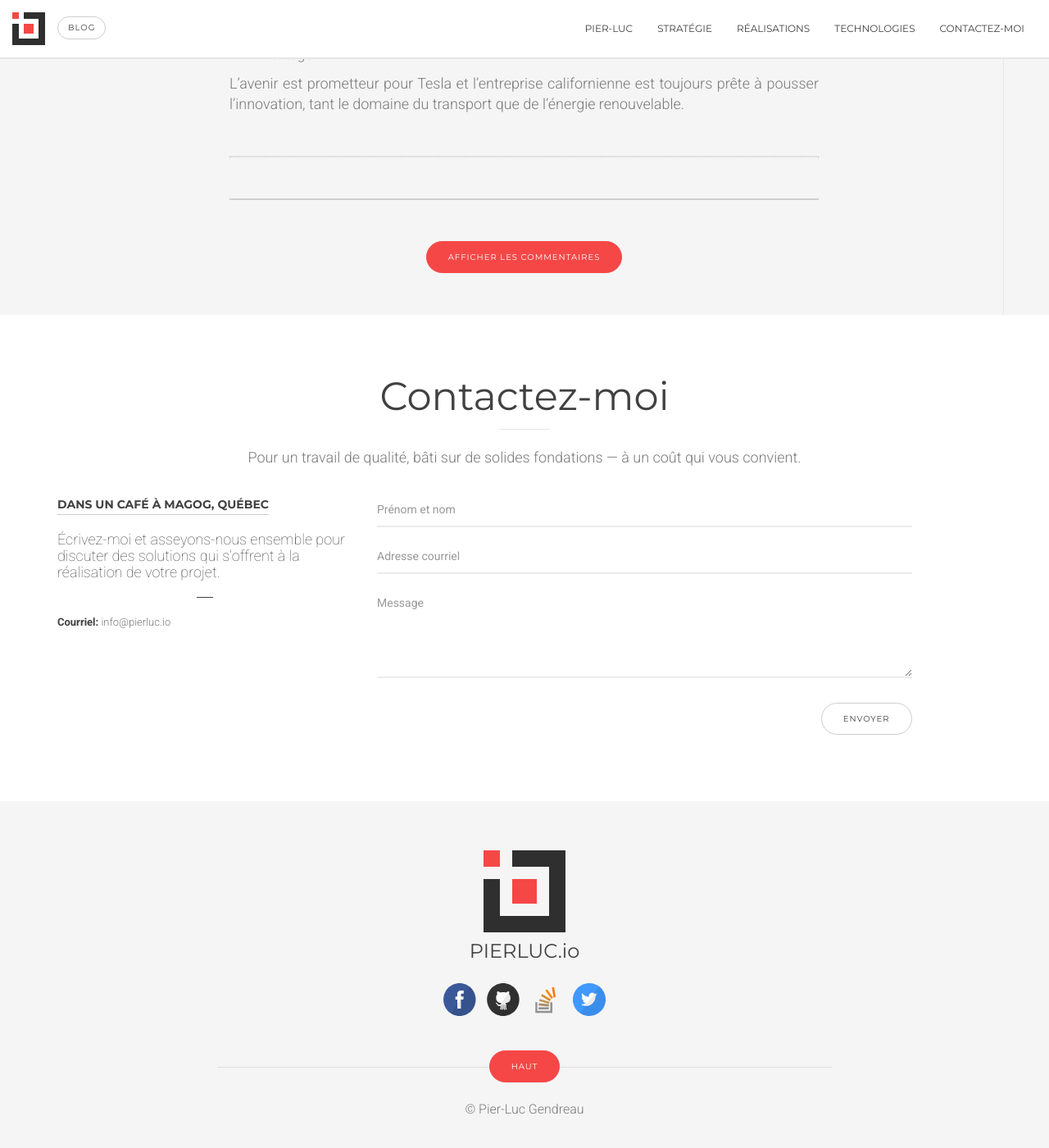
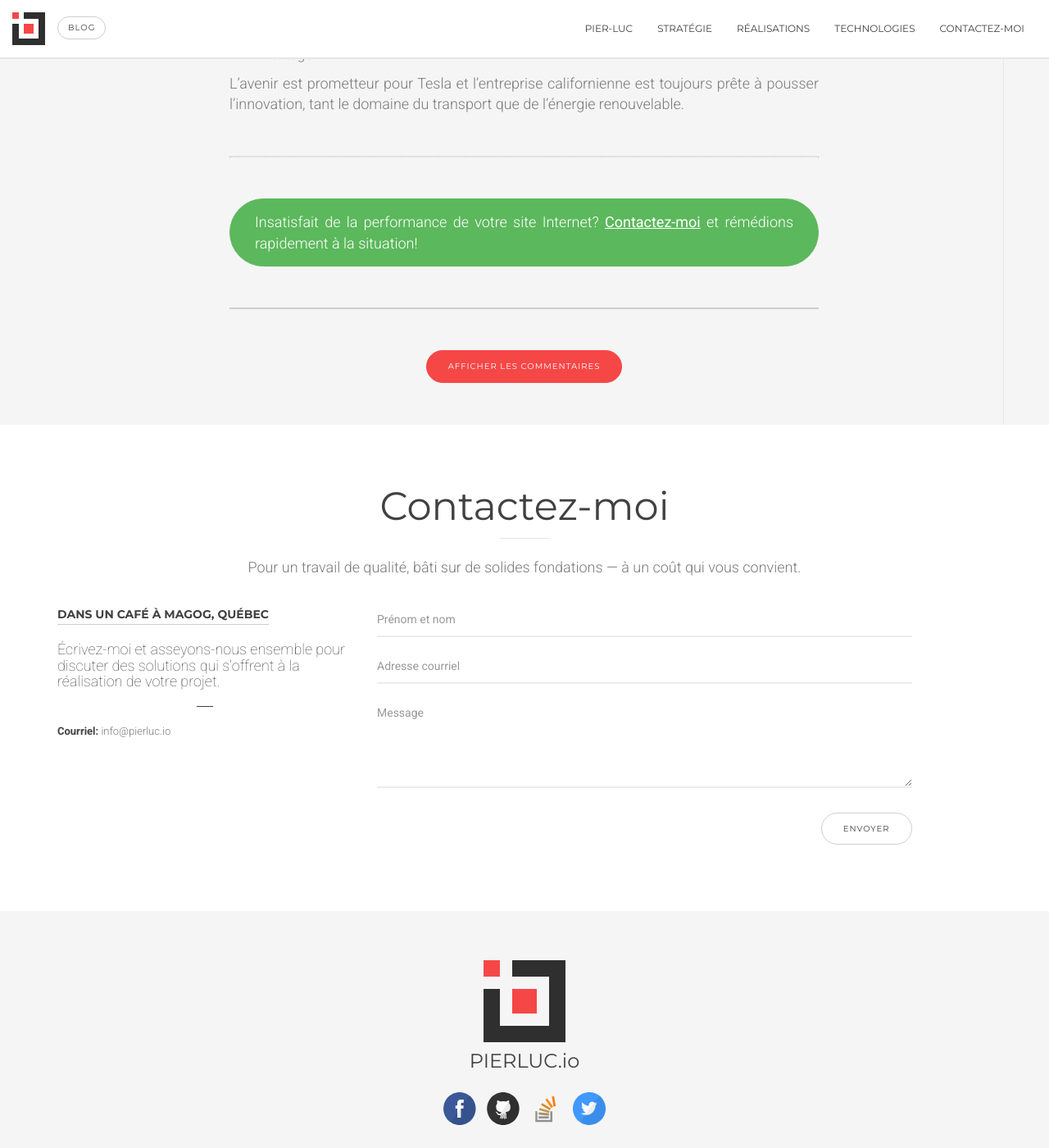
Before and after one commit to Zertz/pierluc.io, a Jekyll site: the page built from _posts/2016-07-21-elon-musk-presente-futur-tesla.md, in a window 1280 px wide and 1400 px high, scrolled down 8734 px. Shown: the whole window at 82% size. Built offline with Jekyll 4.4.1, drawn with Linux system fonts in a browser that asks for light colours.

Commit message:
Add CTA below posts

```diff
--- a/_layouts/post.html
+++ b/_layouts/post.html
@@ -33,6 +33,9 @@ hello: hide
           <h2 class="process-number">{{ page.title }}</h2>
           {{ content }}
           <hr>
+          <div class="alert alert-success">
+            <p>Insatisfait de la performance de votre site Internet? <a href="#contact" data-id="contact" class="scroll-link">Contactez-moi</a> et rémédions rapidement à la situation!</p>
+          </div>
           <hr>
           {% if page.comments %}
           <div id="fb-comments-wrapper" class="text-center">
--- a/_sass/_style.scss
+++ b/_sass/_style.scss
@@ -543,8 +543,14 @@ button:hover,
 -------------------------------------------------------------- */
 .alert{
     border-radius: 45px;
-    padding: 15px 15px 15px 18px;
+    padding: 15px 30px;
     margin-bottom: 15px;
+}
+
+.alert a {
+    color: #fff;
+    font-weight: 400;
+    text-decoration: underline;
 }
 
 .alert-success {
```
